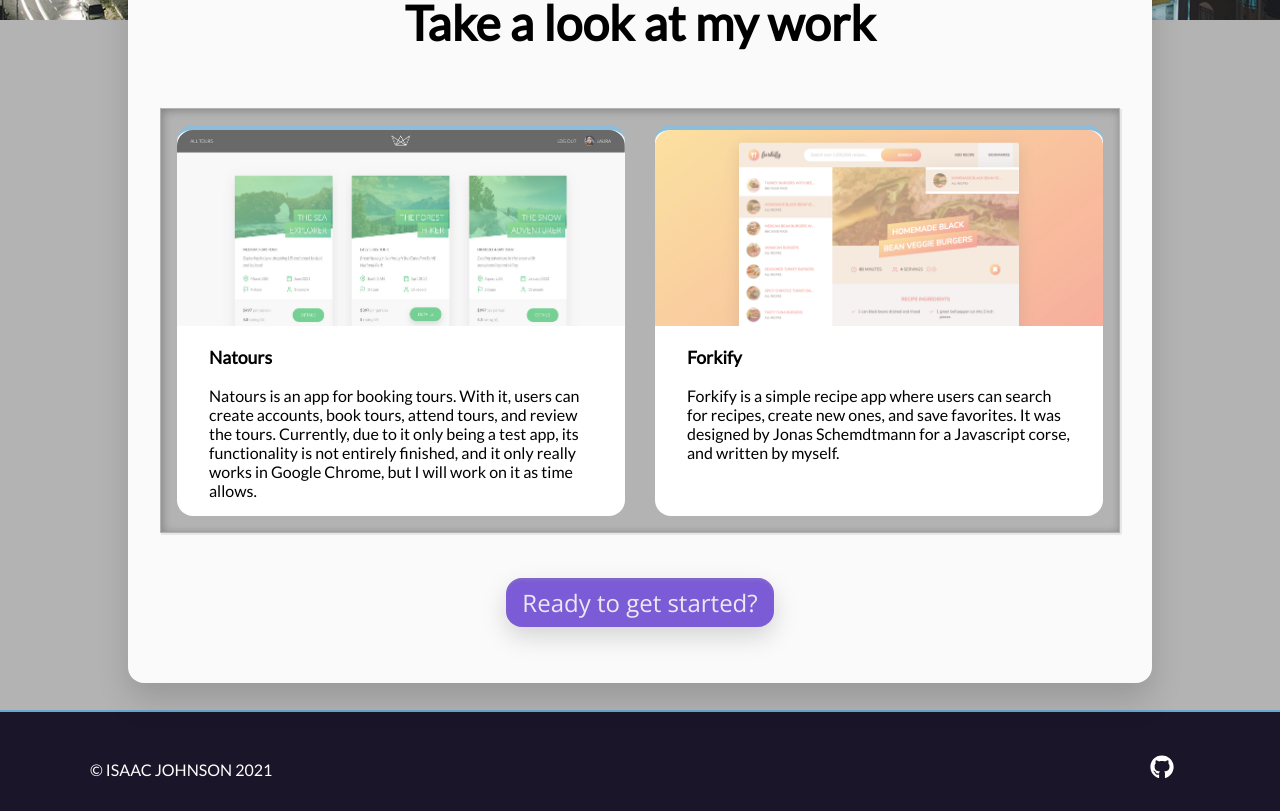
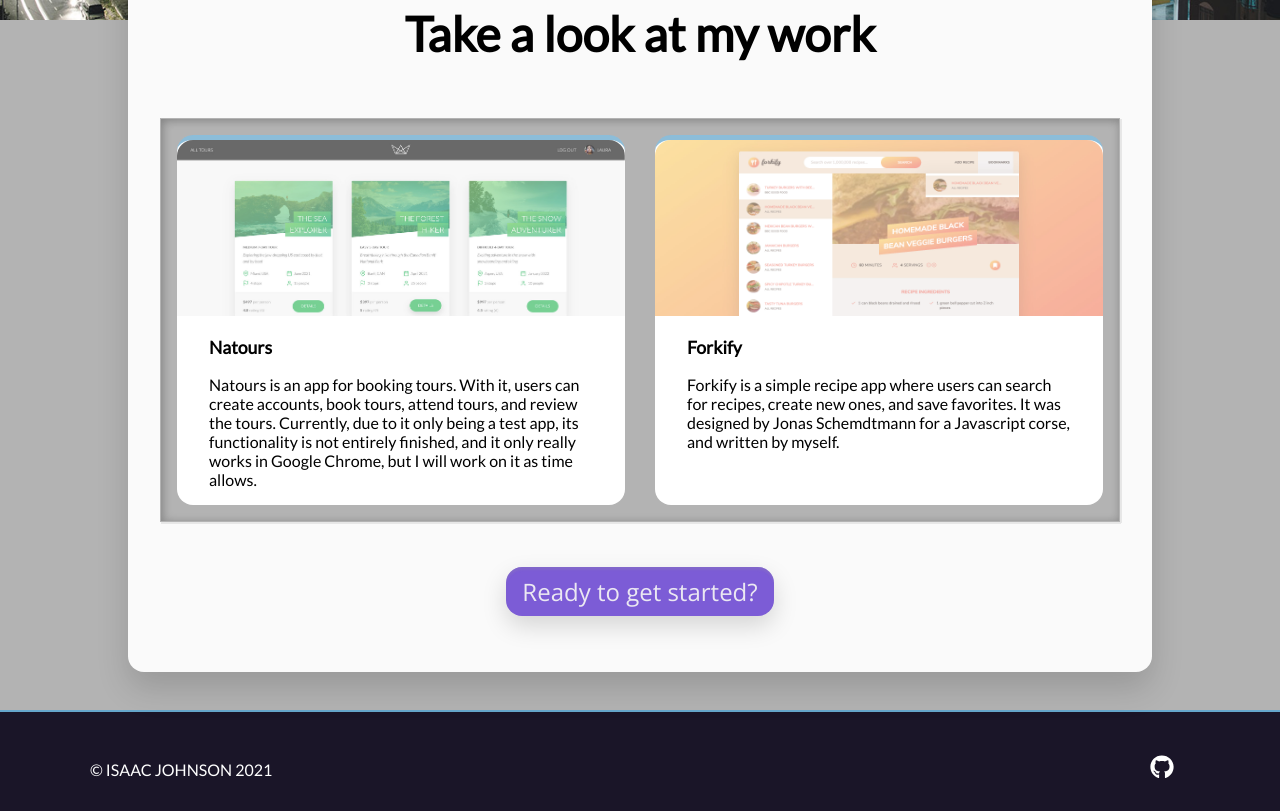
Before and after one commit to FindingHomeHere/PortfolioApp, a Next.js app: page / in a window 1280 px wide. Shown: the part 880-1691 px from the top of the page. Built offline with nearby package versions, Linux system fonts and the light colour scheme.

Commit message:
rerouted image paths

```diff
--- a/components/WorkInfo/index.js
+++ b/components/WorkInfo/index.js
@@ -45,8 +45,6 @@ const WorkInfo = () => {
                     <WorkImage
                       src={`/${el.image}.jpg`}
                       alt={`Screenshot of ${el.title}`}
-                      height={280}
-                      width={637}
                     />
                     <WorkItem>{el.title}</WorkItem>
                     <WorkDescription>
--- a/components/WorkInfo/work.js
+++ b/components/WorkInfo/work.js
@@ -115,8 +115,8 @@ export const WorkDescription = styled.p`
   padding: 0 2rem;
 `;
 
-export const WorkImage = styled(Image)`
-  height: 18rem;
+export const WorkImage = styled.img`
+  height: 11rem;
   width: 100%;
   opacity: 0.8;
   border-radius: 1rem 1rem 0 0;
```
